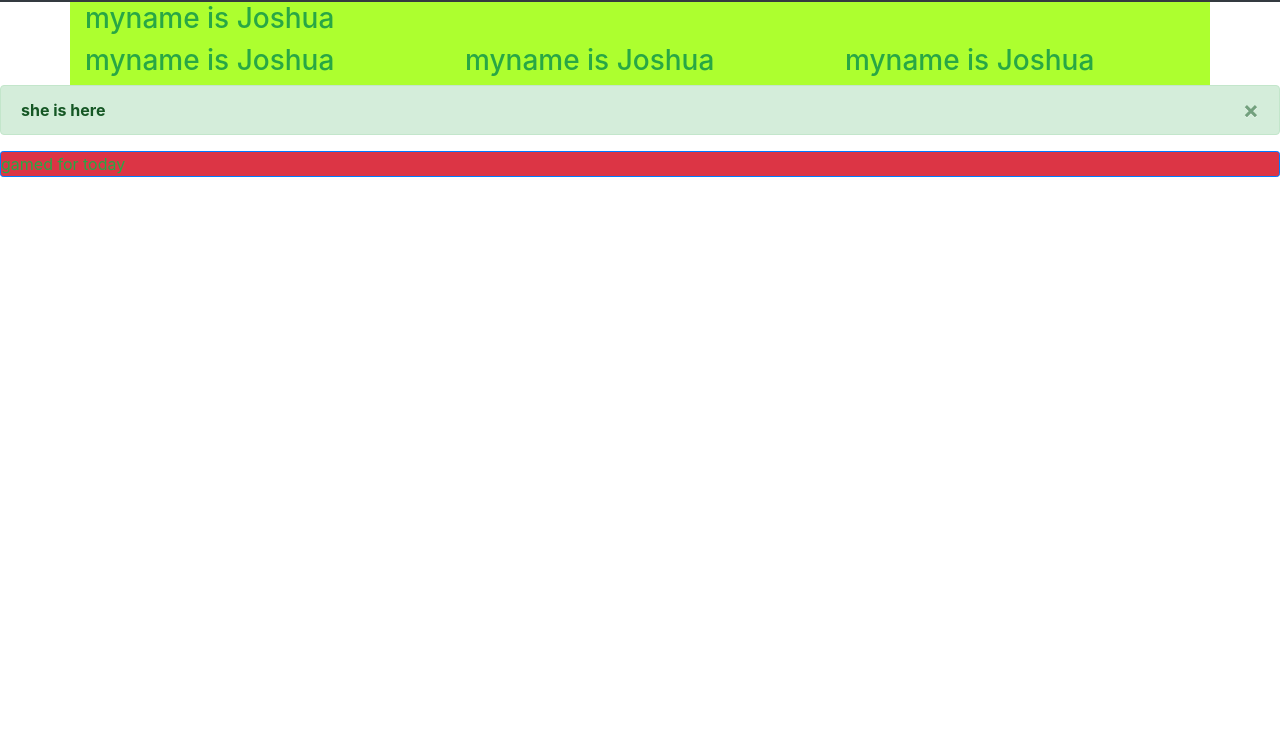
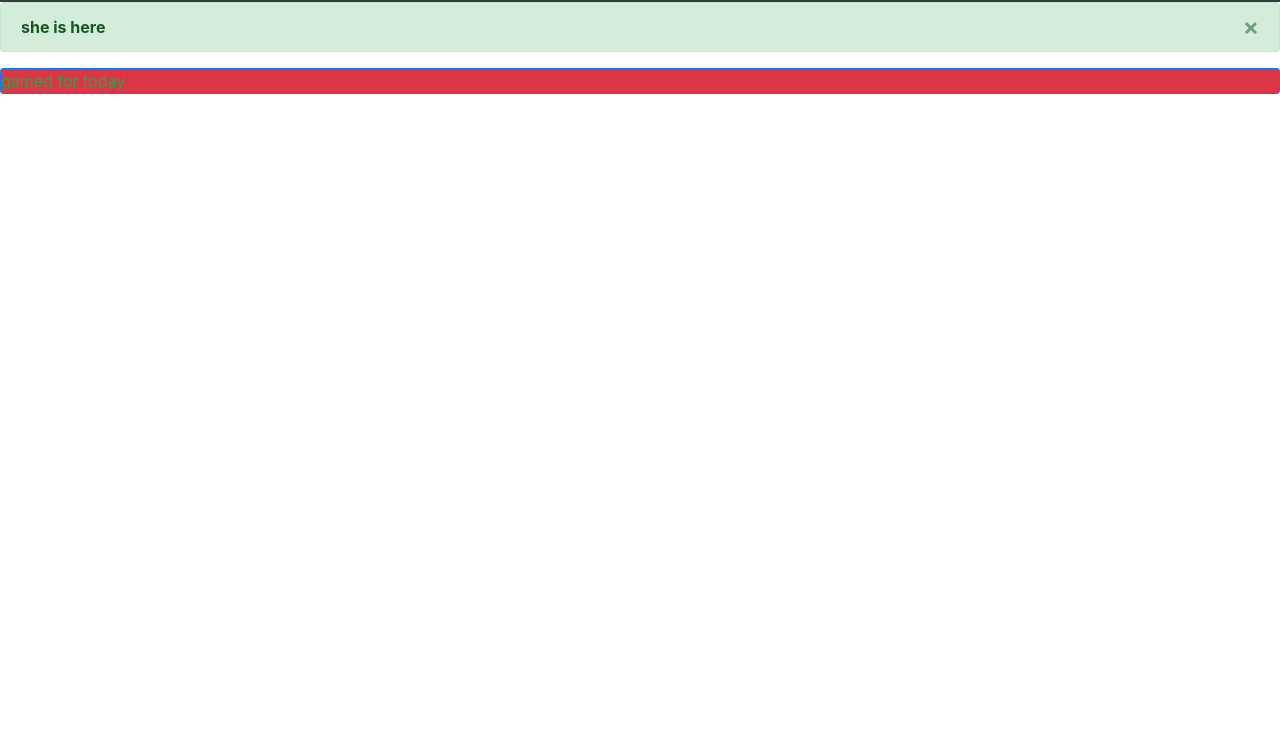
Before and after one commit to joshutik/cake-web, a plain HTML site: page index.html in a window 1280 px wide. Shown: the part 54-800 px from the top of the page. Drawn offline with Linux system fonts and the light colour scheme.

Commit message:
removing a dive containg my name

```diff
--- a/index.html
+++ b/index.html
@@ -65,23 +65,6 @@
 
 
 
- <div class="container-sm test">
-     <h3 class="text-success">myname is Joshua</h3>
-     <div class="row">
-         <div class="col-10.hh col-md-4 col-lg-4">
-            <h3 class="text-success">myname is Joshua</h3>
-         </div>
-         <div class="col-12 col-md-4 col-lg-4">
-            <h3 class="text-success">myname is Joshua</h3>
-         </div>
-         <div class="col-12 col-lg-4">
-            <h3 class="text-success">myname is Joshua</h3>
-         </div>
-
-     </div>
-
-
- </div>
 
 <div class="mw-100% mh-50%">
  <div class="alert alert-success alert-dismissible fade show" role="alert"> <strong>she is here</strong>
```
